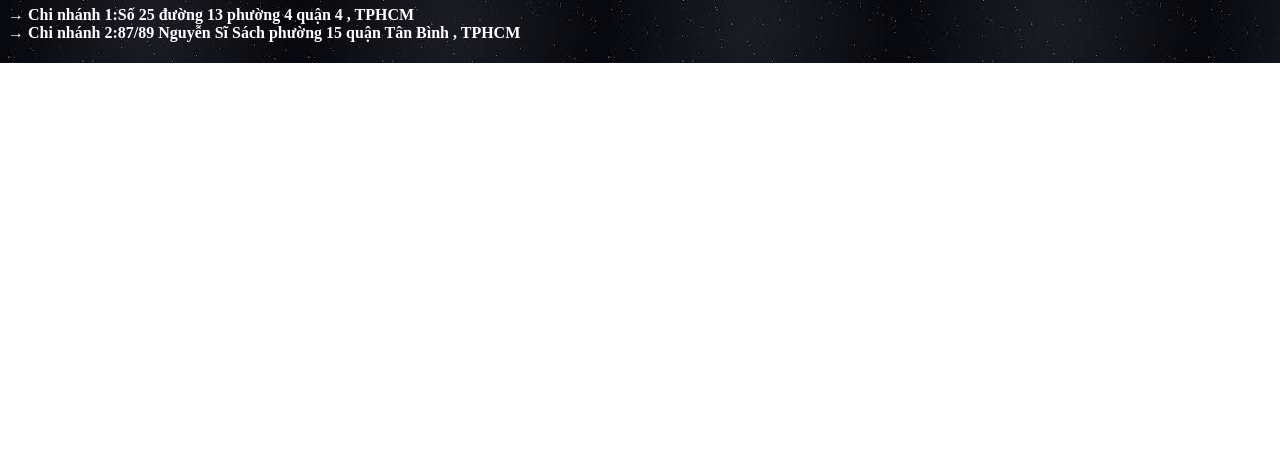
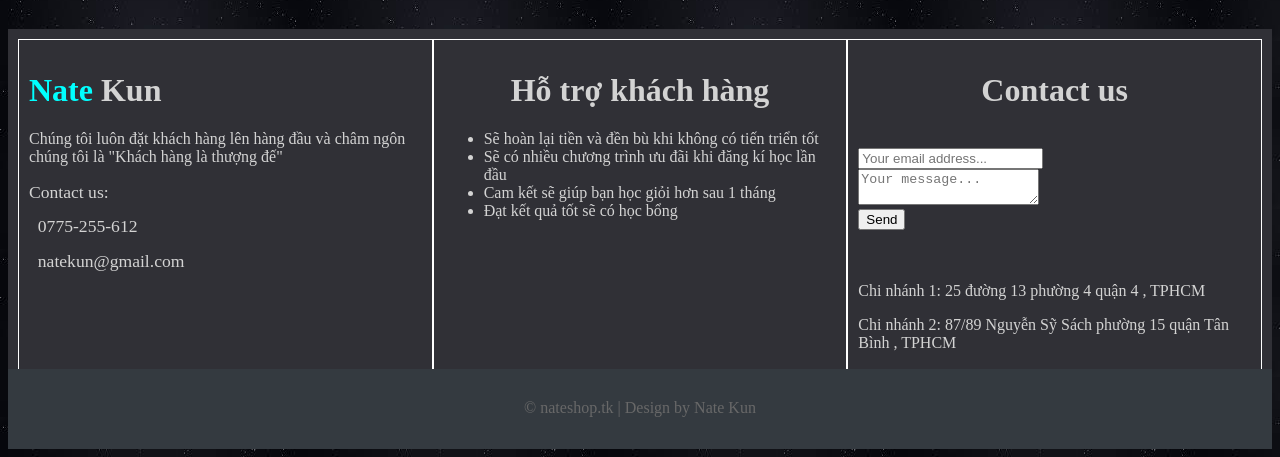
Before and after one commit to jack18903/Clothes-Shop, a plain HTML site: page index.html in a window 1280 px wide. Shown: the part 1567-2024 px from the top of the page. Before the commit the page ends 1630 px from the top, so only its background shows below. Drawn offline with Linux system fonts and the light colour scheme.

Commit message:
Update index.html

```diff
--- a/index.html
+++ b/index.html
@@ -10,6 +10,48 @@
         div.a{
             text-align: center;
         }
+.footer{
+  background: #303036;
+  color: #d3d3d3;
+  height: 400px;
+  position: relative;
+  padding: 10px;
+}
+.footer .footer-bottom{
+  background: #343a40;
+  color:#686868;
+  height: 50px;
+  width: 100%;
+  text-align: center;
+  position: absolute;
+  bottom: 0px;
+  left: 0px;
+  padding-top: 30px;
+}
+
+.footer .footer-content{
+  border: 1px ;
+  height: 350px;
+  display: flex;
+}
+
+.footer .footer-content .footer-section{
+  flex: 1;
+  border:1px solid white;
+  padding:10px;
+}
+
+
+
+.footer .footer-content .about h1 span{
+  color: aqua;
+}
+
+.footer .footer-content .about .contact span{
+  display: block;
+  font-size: 1.1em;
+  margin-bottom: 8px;
+}
     </style>
     <div class="a">
         <h1 style="color:red">CHÀO MỪNG BẠN ĐÃ ĐẾN VỚI ADLV SHOP CỦA NATE KUN</h1>
@@ -45,17 +87,59 @@
     <img src="adlvnon.png" alt="adlv" width="300" height="300"></a>
     <a href="https://product.hstatic.net/1000284478/product/blk_adlv-20fw-acmklg_1_ab96b5efa4e44222bac7aabfd647714e.jpg">
     <img src="mask.png" alt="adlv" width="300" height="300"></a>
-    <h3>Nếu bạn đã muốn mua thì hãy nhấn <a href="./thongtinban.html"><button type="submit">Vào đây</button></a></h3>
-    <div>
-        <br><br>
-        <h4 style="text-align:right">Mọi chi tiết xin liên hệ 0963076820 or 0776746056</h4>
-        <div>
-            <h4 style="text-align:right"><a href="https://www.facebook.com/NTC.1512/"><img src="fb.png" alt="facebook" width="20" height="20"></a><strong>Facebook và Instagram</strong> <a href="https://www.instagram.com/ntc_1512/"><img src="insta.png" alt="instagram" width="20" height="20"></a> chính thức của shop </h4>
-        </div>
-        <h4>&#8594; Chi nhánh 1:Số 25 đường 13 phường 4 quận 4 , TPHCM <br>&#8594; Chi nhánh 2:87/89 Nguyễn Sĩ Sách phường 15 quận Tân Bình , TPHCM</h4>
-    </div>
+    <h4>Nếu bạn đã muốn mua thì hãy nhấn <a href="./thongtinban.html"><button type="submit">Vào đây</button></a></h4>
+    <br><br><br>
+    <br><br><br>
+    <br><br><br>
 
 
 
+    <div class="footer">
+        <div class="footer-content" >
+             <div class="footer-section about">
+                <h1 class="logo-text"><span>Nate</span>&nbsp;Kun</h1>
+                <p>Chúng tôi luôn đặt khách hàng lên hàng đầu và châm ngôn chúng tôi là "Khách hàng là thượng đế"</p>
+                <div class="contact">
+                    <span>Contact us:</span>
+                    <span><i class="fa fa-phone" style="font-size:24px"></i>&nbsp; 0775-255-612</span>
+                    <span><i class="fa fa-envelope" style="font-size:24px"></i>&nbsp; natekun@gmail.com</span>
+                </div>
+                <div class="socials">
+                    <a href="https://www.facebook.com/NTC.1512/"><i class="fa fa-facebook-official" style="font-size: 24px;"></i></a>
+                    <br>
+                    <a href="https://www.instagram.com/ntc_1512/"><i class="fa fa-instagram" style="font-size: 24px;"></i></a>
+                </div>
+            </div>
+            <div class="footer-section links">
+                <h1 style="text-align: center;">Hỗ trợ khách hàng</h1>
+                <ul>
+                    <li>Sẽ hoàn lại tiền và đền bù khi không có tiến triển tốt</li>
+                    <li>Sẽ có nhiều chương trình ưu đãi khi đăng kí học lần đầu</li>
+                    <li>Cam kết sẽ giúp bạn học giỏi hơn sau 1 tháng</li>
+                    <li>Đạt kết quả tốt sẽ có học bổng</li>
+                </ul>
+            </div>
+            <div class="footer-section contact">
+                <h1 style="text-align: center;">Contact us</h1>
+                <br>
+                <form action="stdportal.tdtu.edu.vn" method="POST">
+                    <input type="email" name="email" class="text-input contact-input" placeholder="Your email address...">
+                    <br>
+                    <textarea name="message" class="text-input contact-input" placeholder="Your message..."></textarea>
+                    <br>
+                    <button type="submit">
+                        Send</button>
+                </form>
+                <br><br>
+                <p>Chi nhánh 1: 25 đường 13 phường 4 quận 4 , TPHCM</p>
+                <p>Chi nhánh 2: 87/89 Nguyễn Sỹ Sách phường 15 quận Tân Bình , TPHCM</p>
+
+            </div>
+        </div>
+        <div class="footer-bottom" >
+            &copy; nateshop.tk | Design by Nate Kun
+        </div>
+    </div>
+
 </body>
 </html>
```
